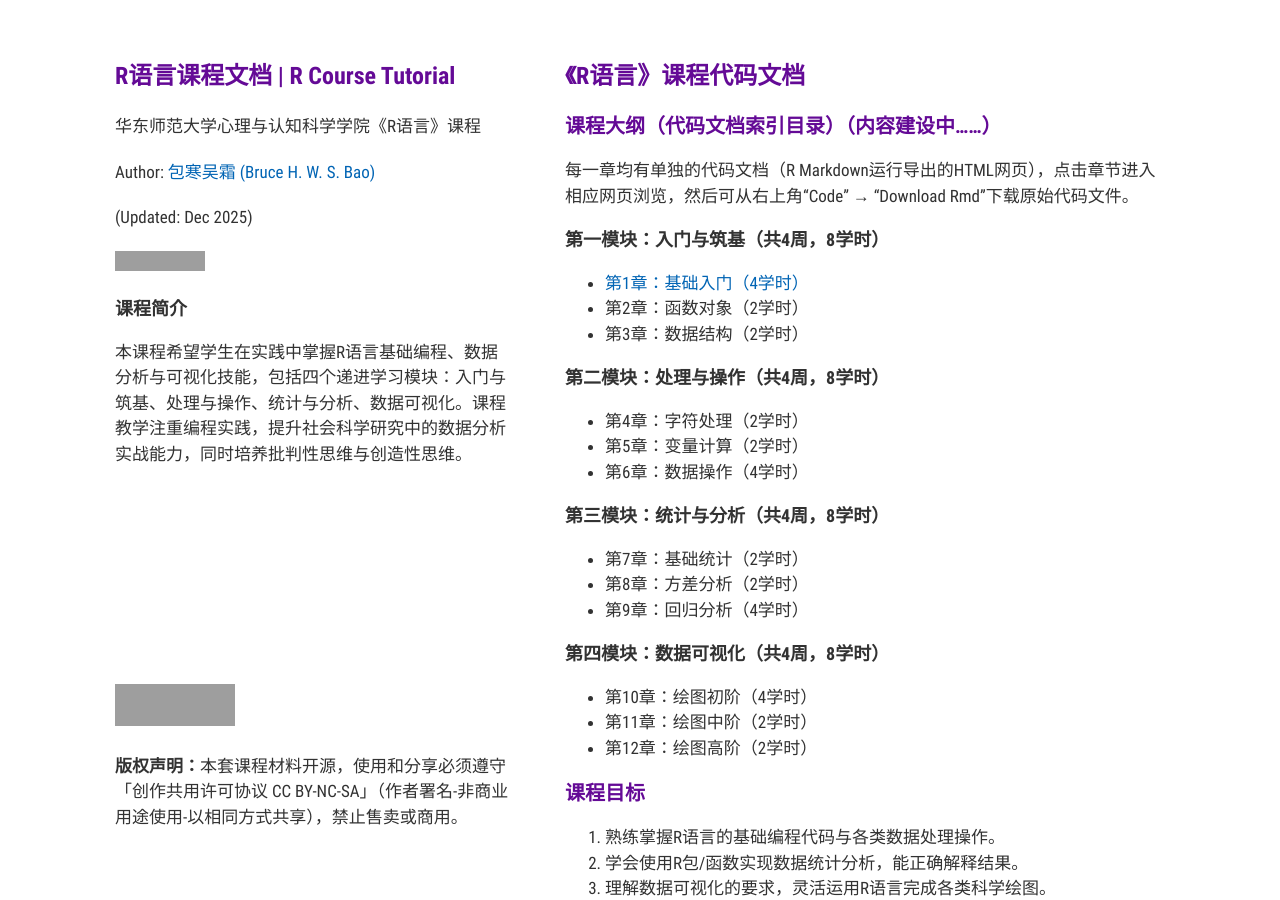
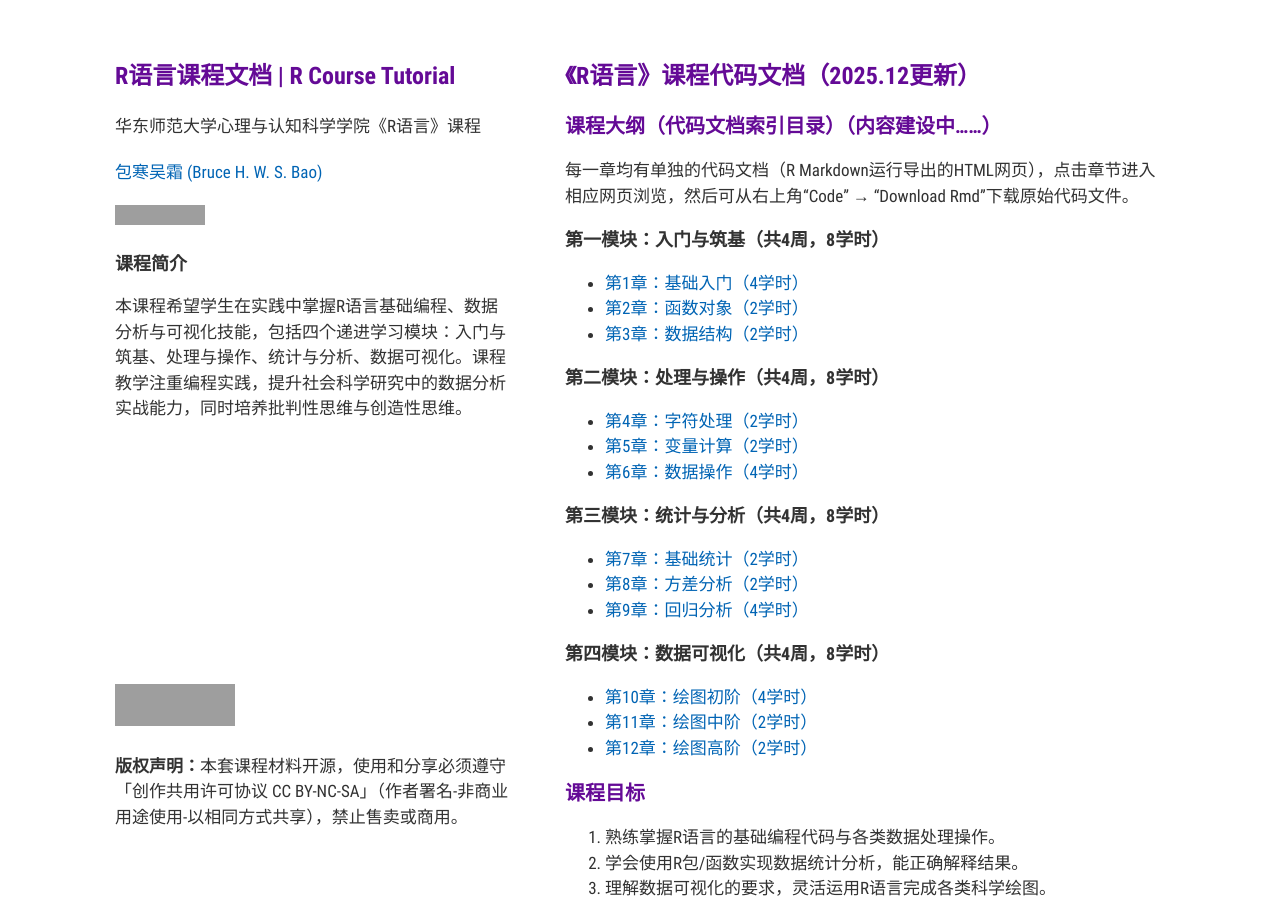
Before and after one commit to psychbruce/RCourse, a Jekyll site: the page built from README.md, in a window 1280 px wide and 900 px high. Built offline with Jekyll 4.4.1, drawn with Linux system fonts in a browser that asks for light colours; our own code applies the rules of GitHub Pages for plain Markdown files; a script that is not in the unit is left out; some of the changed lines change nothing that is shown; grey boxes are pictures that could not be loaded.

Commit message:
Chap01 demo

```diff
--- a/README.md
+++ b/README.md
@@ -1,4 +1,4 @@
-# 《R语言》课程代码文档
+# 《R语言》课程代码文档（2025.12更新）
 
 ## 课程大纲（代码文档索引目录）（内容建设中……）
 
@@ -6,27 +6,27 @@
 
 ### 第一模块：入门与筑基（共4周，8学时）
 
--   [第1章：基础入门（4学时）](/Chap01)
--   第2章：函数对象（2学时）
--   第3章：数据结构（2学时）
+-   [第1章：基础入门（4学时）](/RCourse/Chap01)
+-   [第2章：函数对象（2学时）](/RCourse/Chap02)
+-   [第3章：数据结构（2学时）](/RCourse/Chap03)
 
 ### 第二模块：处理与操作（共4周，8学时）
 
--   第4章：字符处理（2学时）
--   第5章：变量计算（2学时）
--   第6章：数据操作（4学时）
+-   [第4章：字符处理（2学时）](/RCourse/Chap04)
+-   [第5章：变量计算（2学时）](/RCourse/Chap05)
+-   [第6章：数据操作（4学时）](/RCourse/Chap06)
 
 ### 第三模块：统计与分析（共4周，8学时）
 
--   第7章：基础统计（2学时）
--   第8章：方差分析（2学时）
--   第9章：回归分析（4学时）
+-   [第7章：基础统计（2学时）](/RCourse/Chap07)
+-   [第8章：方差分析（2学时）](/RCourse/Chap08)
+-   [第9章：回归分析（4学时）](/RCourse/Chap09)
 
 ### 第四模块：数据可视化（共4周，8学时）
 
--   第10章：绘图初阶（4学时）
--   第11章：绘图中阶（2学时）
--   第12章：绘图高阶（2学时）
+-   [第10章：绘图初阶（4学时）](/RCourse/Chap10)
+-   [第11章：绘图中阶（2学时）](/RCourse/Chap11)
+-   [第12章：绘图高阶（2学时）](/RCourse/Chap12)
 
 ## 课程目标
 
--- a/_layouts/default.html
+++ b/_layouts/default.html
@@ -15,8 +15,7 @@
       <header>
         <h1>R语言课程文档 | R Course Tutorial</h1>
         <p>华东师范大学心理与认知科学学院《R语言》课程</p>
-        <p>Author: <a href="https://psychbruce.github.io">包寒吴霜 (Bruce H. W. S. Bao)</a></p>
-        <p>(Updated: Dec 2025)</p>
+        <p><a href="https://psychbruce.github.io">包寒吴霜 (Bruce H. W. S. Bao)</a></p>
         <p><a href="https://github.com/psychbruce/RCourse/stargazers"><img src="https://img.shields.io/github/stars/psychbruce/RCourse?style=social" alt="GitHub-Stars" /></a></p>
         <h3>课程简介</h3>
         <p>本课程希望学生在实践中掌握R语言基础编程、数据分析与可视化技能，包括四个递进学习模块：入门与筑基、处理与操作、统计与分析、数据可视化。课程教学注重编程实践，提升社会科学研究中的数据分析实战能力，同时培养批判性思维与创造性思维。</p>
```
